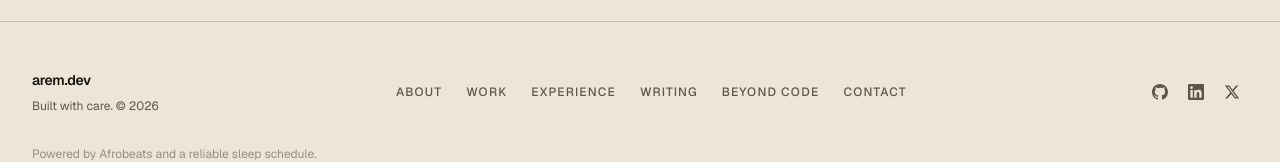
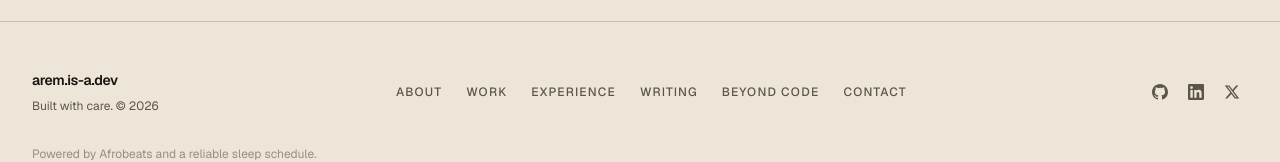
Before and after one commit to Arem-ee/arem, a Next.js app: page / in a window 1280 px wide. Shown: the part 5629-5791 px from the top of the page. Built offline with nearby package versions, Linux system fonts and the light colour scheme.

Commit message:
feat: point canonical/sitemap/OG at arem.is-a.dev, stronger SEO keywords

```diff
--- a/src/constants/index.ts
+++ b/src/constants/index.ts
@@ -2,12 +2,12 @@ import type { NavItem, SiteConfig } from "@/types";
 import { socialLinks } from "@/data/socials";
 
 export const siteConfig: SiteConfig = {
-  name: "arem.dev",
+  name: "arem.is-a.dev",
   title: "Arem - Web3 Technical Writer & Builder",
   description:
     "Web3 technical writer and builder. Electrical engineering student at the University of Ilorin. I write about self-custody and DAO tooling, and I build products end to end.",
-  url: "https://arem.dev",
-  ogImage: "/images/og.jpg",
+  url: "https://arem.is-a.dev",
+  ogImage: "/images/profile-hero.png",
   links: {
     github: socialLinks.github,
     linkedin: socialLinks.linkedin,
@@ -21,16 +21,22 @@ export const siteConfig: SiteConfig = {
     sameAs: [socialLinks.github, socialLinks.linkedin, socialLinks.twitter],
   },
   keywords: [
-    "web3",
-    "technical writer",
-    "multisig wallets",
-    "self-custody",
-    "dao tooling",
-    "ethereum",
-    "solidity",
-    "react",
-    "next.js",
-    "electrical engineering",
+    "web3 technical writer",
+    "technical writing portfolio",
+    "self-custody crypto",
+    "multisig wallet tutorial",
+    "DAO treasury management",
+    "smart contract education",
+    "crypto wallet security",
+    "Solidity",
+    "Ethereum",
+    "on-chain verification",
+    "timelock contracts",
+    "developer portfolio",
+    "electrical engineering student",
+    "React",
+    "Next.js",
+    "TypeScript",
   ],
 };
 
--- a/src/data/socials.ts
+++ b/src/data/socials.ts
@@ -3,7 +3,7 @@ export const socialLinks = {
   linkedin: "https://www.linkedin.com/in/toromadeabdulrahman",
   twitter: "https://x.com/Arem_ee",
   email: "toromadeadesina@gmail.com",
-  portfolio: "https://arem.dev",
+  portfolio: "https://arem.is-a.dev",
   githubProfile: "https://github.com/Arem-ee",
   githubUsername: "Arem-ee",
 } as const;
```
